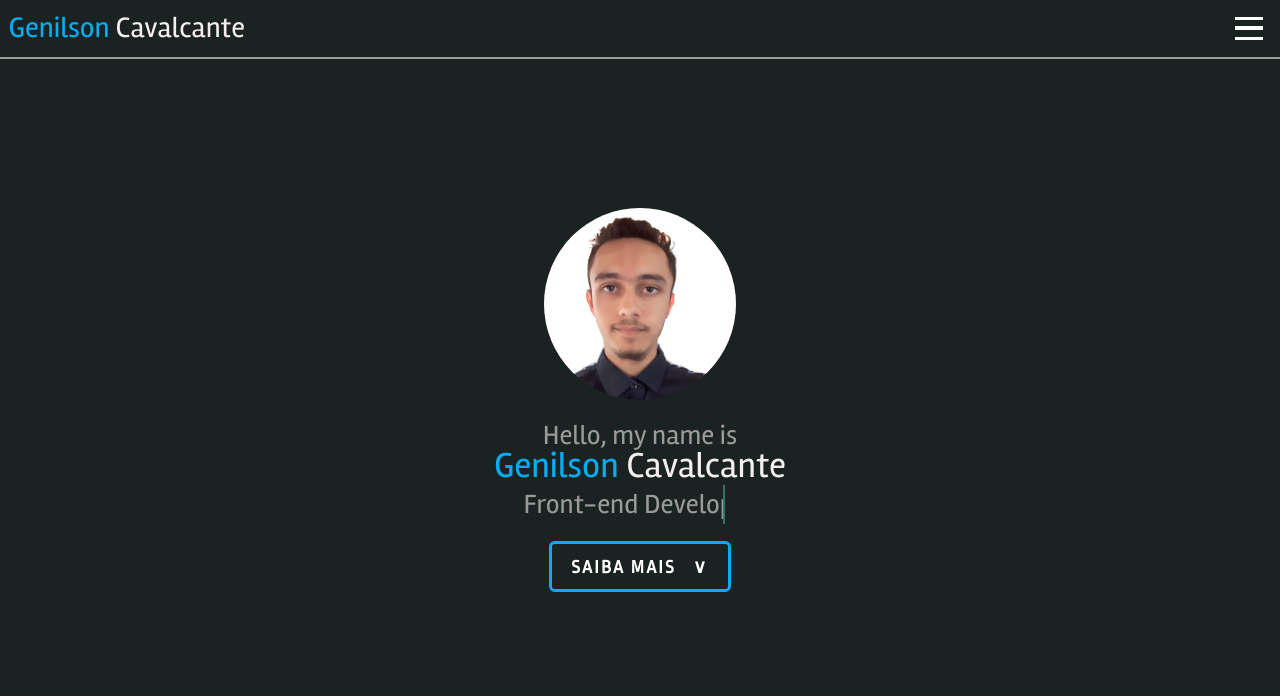
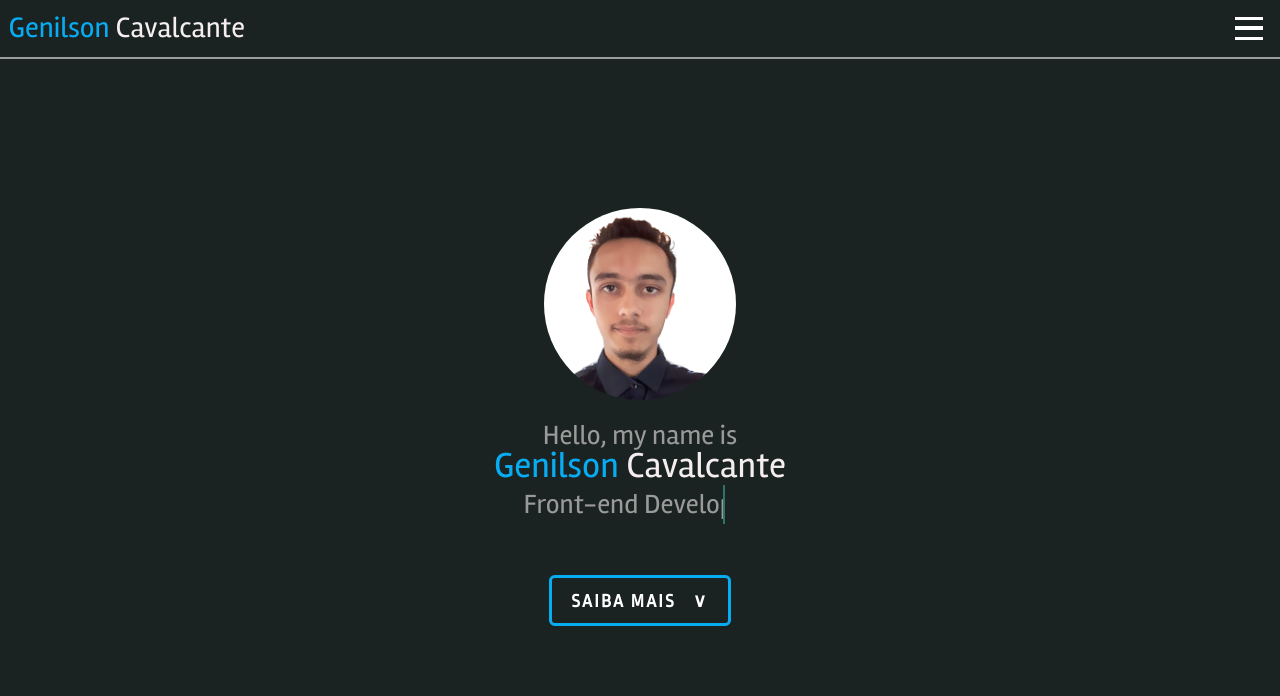
Before and after one commit to genilsoncavalcante/genilsoncavalcante.github.io, a plain HTML site: page mobile.html in a window 1280 px wide. Shown: the top 696 px of the page. Drawn offline with Linux system fonts and the light colour scheme.

Commit message:
Add files via upload

```diff
--- a/css/mobile-min-280px.css
+++ b/css/mobile-min-280px.css
@@ -235,14 +235,15 @@ nav.active .header__list {
 .inicio__button {
     width: 100%;
     height: 100%;
+    margin-top: 2rem;
     color: white;
     font-family: RopaSans;
-    border-radius: .333333333333rem;
+    border-radius: 0.333333333333rem;
     letter-spacing: .133333333333rem;
     font-size: 1rem;
     font-weight: bold;
     background-color: transparent;
-    border: .2rem solid rgb(8, 172, 243);
+    border: 0.2rem solid rgb(8, 172, 243);
     transition: .7s;
     animation: animacao_button 2s linear infinite;
 }
@@ -1056,6 +1057,6 @@ body.dark-mode,
 .modal.dark-mode p {
     color: rgb(255, 255, 255);
 }
-.modal h3 {
+.modal.dark-mode h3 {
     color: rgb(184, 184, 184);
 }
--- a/css/mobile-min-600px.css
+++ b/css/mobile-min-600px.css
@@ -232,6 +232,7 @@ nav.active .header__list {
 .inicio__button {
     width: 100%;
     height: 100%;
+    margin-top: 2rem;
     color: white;
     font-family: RopaSans;
     border-radius: .333333333333rem;
```
